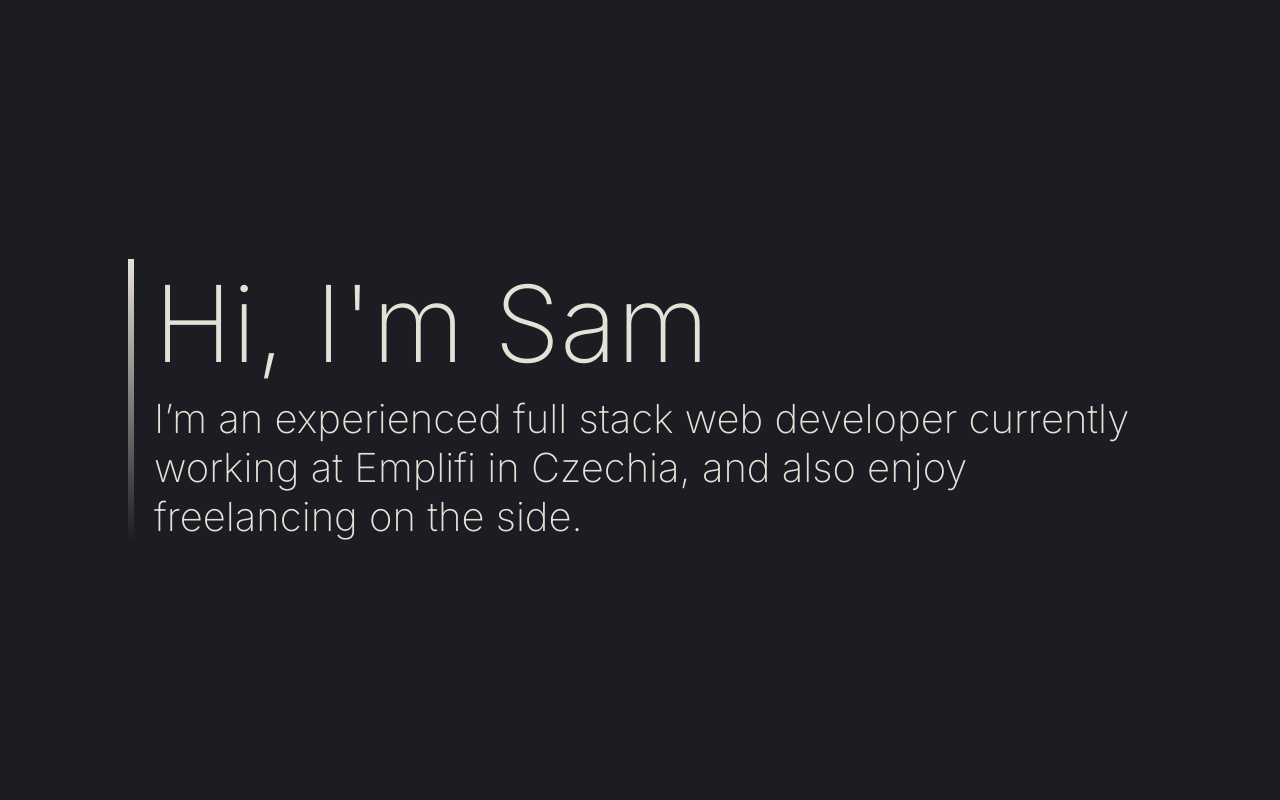
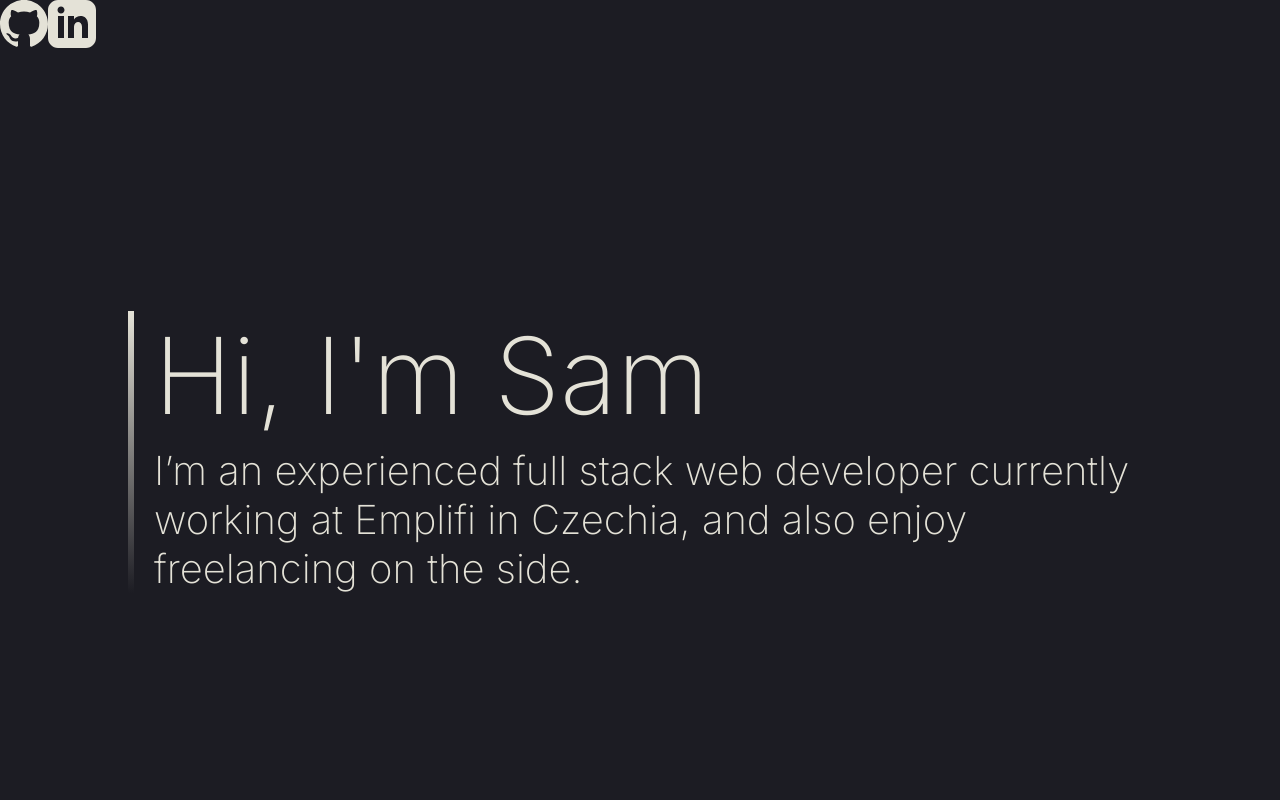
Before and after one commit to Burkes321/samuel-burke-dev, a Next.js app: page / in a window 1280 px wide. Shown: the top 800 px of the page. Built offline with nearby package versions, Linux system fonts and the light colour scheme.

Commit message:
added social icons to public folder, still to be positioned

```diff
--- a/src/app/page.tsx
+++ b/src/app/page.tsx
@@ -2,10 +2,31 @@ import Image from 'next/image';
 import css from './page.module.css';
 
 import { Section } from '~/components';
+import Link from 'next/link';
 
 export const Index = () => {
   return (
-    <div className={css.mainContainer}>
+    <div className={css.mainContainer} style={{ position: 'relative' }}>
+      <div className={css.socialsContainer}>
+        {/* TODO: create glow on hover for the links and maybe underline on hover */}
+        <Link href="https://github.com/Burkes321/samuel-burke-dev">
+          <Image
+            src="/icon-github.svg"
+            width={48}
+            height={48}
+            alt="link to github"
+          />
+        </Link>
+        <Link href="https://www.linkedin.com/in/samuelburke332/">
+          <Image
+            src="/icon-linkedin.svg"
+            width={48}
+            height={48}
+            alt="link to github"
+          />
+        </Link>
+      </div>
+
       <Section
         title="Hi, I'm Sam"
         // TODO: Figure out how to pass the mix of bold and reg text here
--- a/src/components/Section.tsx
+++ b/src/components/Section.tsx
@@ -7,7 +7,6 @@ interface Props {
   contentContainerClassName?: string;
 }
 
-// Add a "logo" prop - can be used to pass company logos and linkedin / gh buttons
 export const Section = ({
   title,
   subtext,
```
Also changed, not shown: public/icon-github.svg (added), public/icon-linkedin.svg (added).
